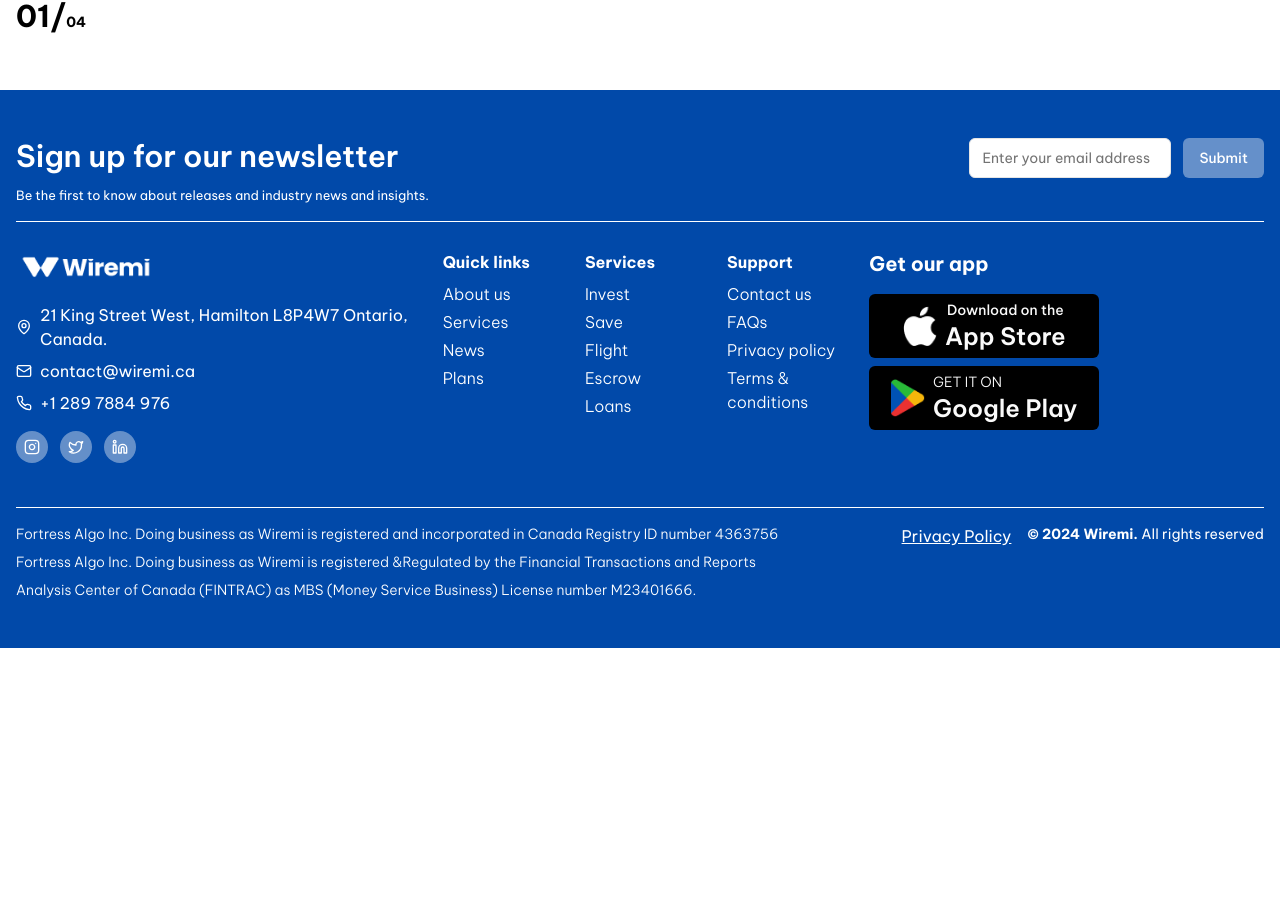
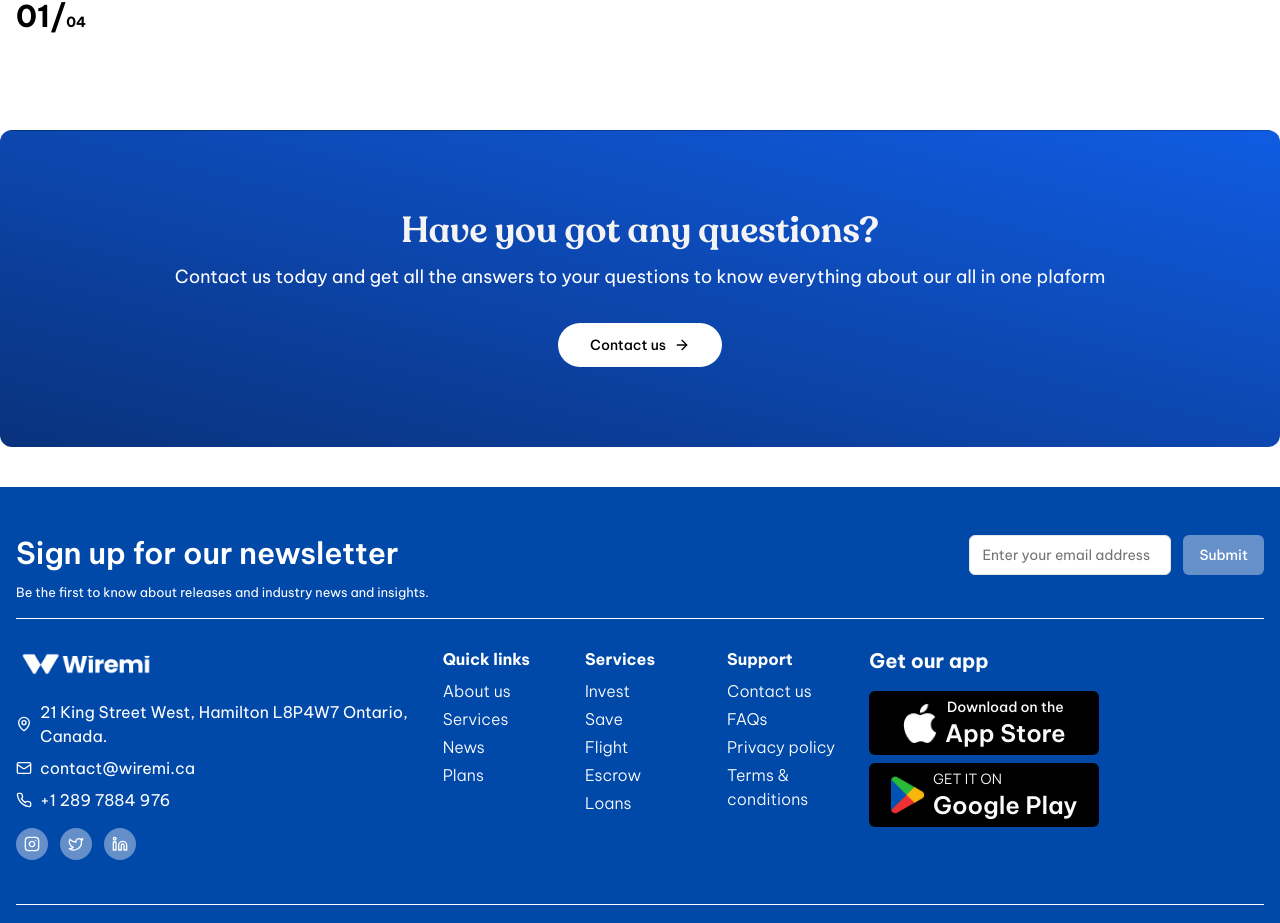
Before and after one commit to adeyemialameen04/wire-mi, a Next.js app: page / in a window 1280 px wide. Shown: the part 6353-7276 px from the top of the page. Before the commit the page ends 7001 px from the top, so only its background shows below. Built offline with nearby package versions, Linux system fonts and the light colour scheme.

Commit message:
added CTA

```diff
--- /dev/null
+++ b/src/_components/cta.tsx
@@ -0,0 +1,38 @@
+import { Button } from "@/components/ui/button";
+import { ArrowRight } from "lucide-react";
+import Link from "next/link";
+
+export default function CTA() {
+	return (
+		<div className="relative container py-20 bg-gradient-to-tr from-[#09327C] to-[#105CE2] border-t border-t-transparent my-10 xl:rounded-xl">
+			<div
+				style={{
+					backgroundImage: "url(/curly-left.png)",
+					backgroundSize: "cover",
+					backgroundPosition: "right",
+					backgroundRepeat: "no-repeat",
+				}}
+				className="absolute inset-0 mix-blend-multiply"
+				data-testid="banner"
+			/>
+			<div className="relative container mx-auto px-6 text-center z-10 flex flex-col">
+				<h1 className="text-4xl font-semibold text-[#F4F4F5] mb-3 font-recoleta-alt-sb">
+					Have you got any questions?
+				</h1>
+				<p className="text-lg mb-8 text-[#F2F4F7]font-normal">
+					Contact us today and get all the answers to your questions to know
+					everything about our all in one plaform
+				</p>
+				<Button
+					className="rounded-full w-fit mx-auto bg-white text-black hover:text-white hover:bg-black transition-colors  duration-300"
+					size={"lg"}
+					asChild
+				>
+					<Link href={"/contact-us"}>
+						Contact us <ArrowRight className="h-4 w-4" />
+					</Link>
+				</Button>
+			</div>
+		</div>
+	);
+}
--- a/src/app/layout.tsx
+++ b/src/app/layout.tsx
@@ -9,6 +9,7 @@
 	recoletaAltMedium,
 } from "@/lib/fonts";
 import Footer from "@/_components/footer";
+import CTA from "@/_components/cta";
 
 export const metadata: Metadata = {
 	title: "Create Next App",
@@ -27,6 +28,7 @@
 			>
 				{/* <SiteHeader /> */}
 				{children}
+				<CTA />
 				<Footer />
 			</body>
 		</html>
```
Also changed, not shown: public/curly-left.png (added), public/curly-right.png (added).
